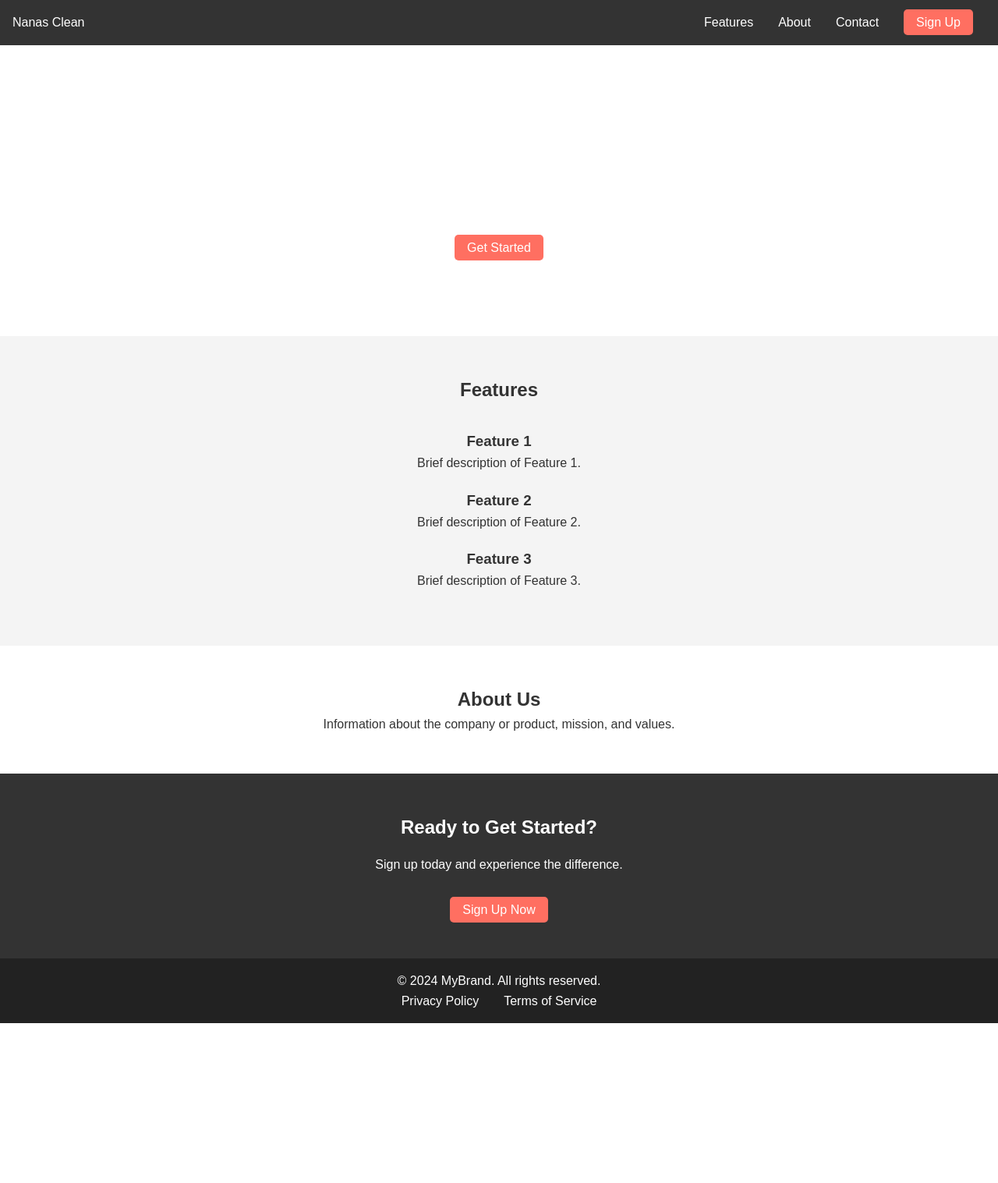
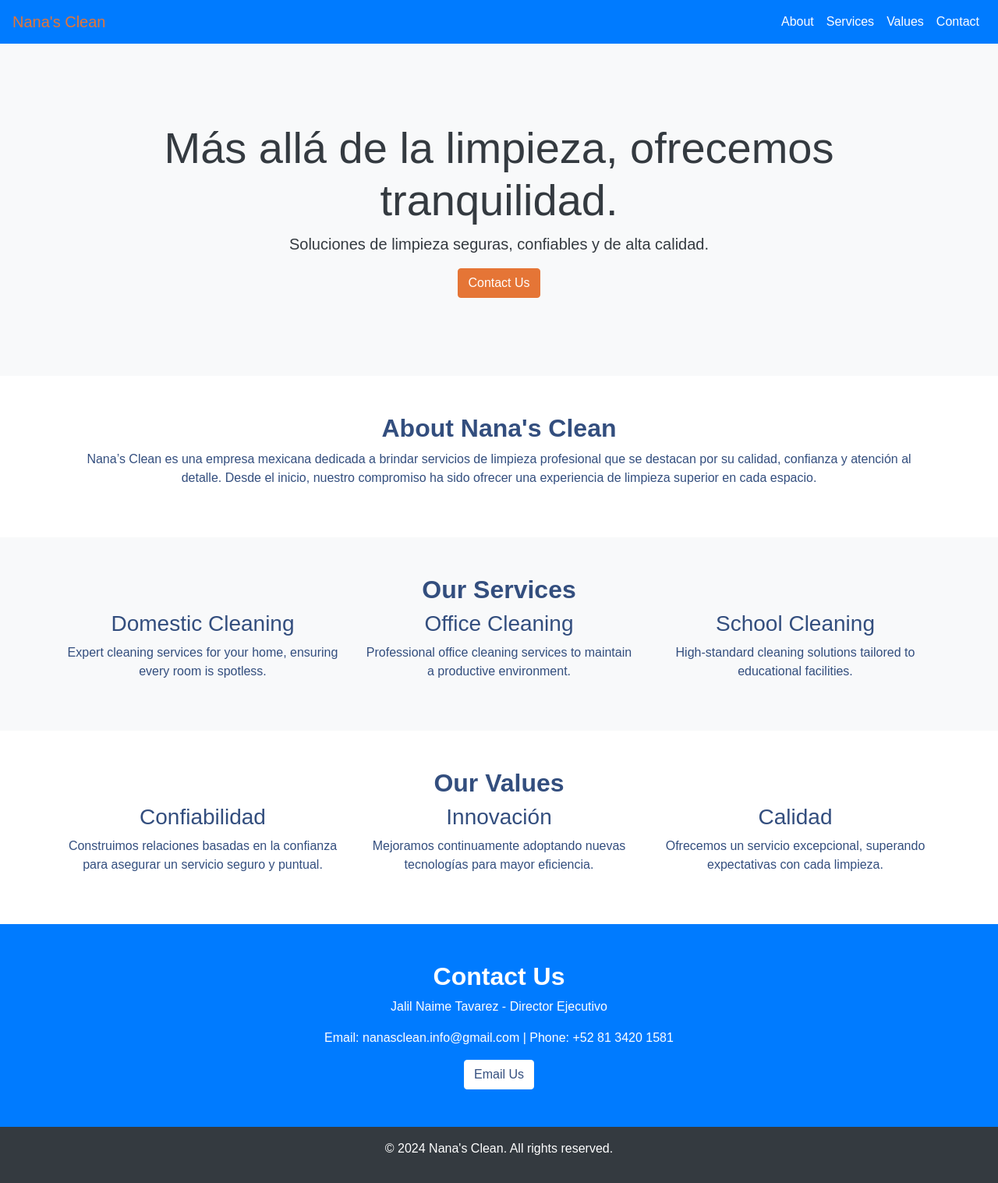
Before and after one commit to salog0d/nanaslanding, a plain HTML site: page index.html in a window 1280 px wide. Shown: the whole page at 78% size. Before the commit the page ends 1312 px from the top, so only its background shows below. Drawn offline with nearby package versions, Linux system fonts and the light colour scheme.

Commit message:
creamos identidad de la marca e implementacion de boostrap

```diff
--- a/index.html
+++ b/index.html
@@ -3,70 +3,103 @@
 <head>
     <meta charset="UTF-8">
     <meta name="viewport" content="width=device-width, initial-scale=1.0">
-    <title>Landing Page</title>
+    <title>Nana's Clean</title>
+    <link rel="stylesheet" href="https://stackpath.bootstrapcdn.com/bootstrap/4.5.2/css/bootstrap.min.css">
     <link rel="stylesheet" href="styles.css">
 </head>
 <body>
 
-    <!-- Header Section -->
-    <header>
-        <nav>
-            <div class="logo">Nanas Clean</div>
-            <ul class="nav-links">
-                <li><a href="#features">Features</a></li>
-                <li><a href="#about">About</a></li>
-                <li><a href="#contact">Contact</a></li>
-                <li><a href="#cta" class="cta-button">Sign Up</a></li>
+    <!-- Navbar -->
+    <nav class="navbar navbar-expand-lg navbar-dark bg-primary">
+        <a class="navbar-brand" href="#">Nana's Clean</a>
+        <button class="navbar-toggler" type="button" data-toggle="collapse" data-target="#navbarNav" aria-controls="navbarNav" aria-expanded="false" aria-label="Toggle navigation">
+            <span class="navbar-toggler-icon"></span>
+        </button>
+        <div class="collapse navbar-collapse" id="navbarNav">
+            <ul class="navbar-nav ml-auto">
+                <li class="nav-item"><a class="nav-link" href="#about">About</a></li>
+                <li class="nav-item"><a class="nav-link" href="#services">Services</a></li>
+                <li class="nav-item"><a class="nav-link" href="#values">Values</a></li>
+                <li class="nav-item"><a class="nav-link" href="#contact">Contact</a></li>
             </ul>
-        </nav>
-    </header>
+        </div>
+    </nav>
 
     <!-- Hero Section -->
-    <section class="hero" id="hero">
-        <h1>Welcome to Our Product</h1>
-        <p>Your solution to achieving great results effortlessly.</p>
-        <a href="#cta" class="cta-button">Get Started</a>
-    </section>
-
-    <!-- Features Section -->
-    <section class="features" id="features">
-        <h2>Features</h2>
-        <div class="feature-item">
-            <h3>Feature 1</h3>
-            <p>Brief description of Feature 1.</p>
-        </div>
-        <div class="feature-item">
-            <h3>Feature 2</h3>
-            <p>Brief description of Feature 2.</p>
-        </div>
-        <div class="feature-item">
-            <h3>Feature 3</h3>
-            <p>Brief description of Feature 3.</p>
+    <section class="hero bg-light text-center text-dark">
+        <div class="container">
+            <h1 class="display-4">Más allá de la limpieza, ofrecemos tranquilidad.</h1>
+            <p class="lead">Soluciones de limpieza seguras, confiables y de alta calidad.</p>
+            <a href="#contact" class="btn btn-primary">Contact Us</a>
         </div>
     </section>
 
     <!-- About Section -->
-    <section class="about" id="about">
-        <h2>About Us</h2>
-        <p>Information about the company or product, mission, and values.</p>
+    <section id="about" class="py-5">
+        <div class="container">
+            <h2 class="text-center text-primary">About Nana's Clean</h2>
+            <p class="text-center">Nana’s Clean es una empresa mexicana dedicada a brindar servicios de limpieza profesional que se destacan por su calidad, confianza y atención al detalle. Desde el inicio, nuestro compromiso ha sido ofrecer una experiencia de limpieza superior en cada espacio.</p>
+        </div>
     </section>
 
-    <!-- Call-to-Action (CTA) Section -->
-    <section class="cta" id="cta">
-        <h2>Ready to Get Started?</h2>
-        <p>Sign up today and experience the difference.</p>
-        <a href="#sign-up" class="cta-button">Sign Up Now</a>
+    <!-- Services Section -->
+    <section id="services" class="bg-light py-5">
+        <div class="container">
+            <h2 class="text-center text-primary">Our Services</h2>
+            <div class="row">
+                <div class="col-md-4 text-center">
+                    <h3>Domestic Cleaning</h3>
+                    <p>Expert cleaning services for your home, ensuring every room is spotless.</p>
+                </div>
+                <div class="col-md-4 text-center">
+                    <h3>Office Cleaning</h3>
+                    <p>Professional office cleaning services to maintain a productive environment.</p>
+                </div>
+                <div class="col-md-4 text-center">
+                    <h3>School Cleaning</h3>
+                    <p>High-standard cleaning solutions tailored to educational facilities.</p>
+                </div>
+            </div>
+        </div>
     </section>
 
-    <!-- Footer Section -->
-    <footer>
-        <p>&copy; 2024 MyBrand. All rights reserved.</p>
-        <ul class="footer-links">
-            <li><a href="#privacy">Privacy Policy</a></li>
-            <li><a href="#terms">Terms of Service</a></li>
-        </ul>
+    <!-- Values Section -->
+    <section id="values" class="py-5">
+        <div class="container">
+            <h2 class="text-center text-primary">Our Values</h2>
+            <div class="row">
+                <div class="col-md-4 text-center">
+                    <h3>Confiabilidad</h3>
+                    <p>Construimos relaciones basadas en la confianza para asegurar un servicio seguro y puntual.</p>
+                </div>
+                <div class="col-md-4 text-center">
+                    <h3>Innovación</h3>
+                    <p>Mejoramos continuamente adoptando nuevas tecnologías para mayor eficiencia.</p>
+                </div>
+                <div class="col-md-4 text-center">
+                    <h3>Calidad</h3>
+                    <p>Ofrecemos un servicio excepcional, superando expectativas con cada limpieza.</p>
+                </div>
+            </div>
+        </div>
+    </section>
+
+    <!-- Contact Section -->
+    <section id="contact" class="bg-primary text-white py-5">
+        <div class="container text-center">
+            <h2>Contact Us</h2>
+            <p>Jalil Naime Tavarez - Director Ejecutivo</p>
+            <p>Email: nanasclean.info@gmail.com | Phone: +52 81 3420 1581</p>
+            <a href="mailto:nanasclean.info@gmail.com" class="btn btn-light">Email Us</a>
+        </div>
+    </section>
+
+    <!-- Footer -->
+    <footer class="text-center py-3 bg-dark text-white">
+        <p>&copy; 2024 Nana's Clean. All rights reserved.</p>
     </footer>
 
-    <script src="script.js"></script>
+    <script src="https://code.jquery.com/jquery-3.5.1.slim.min.js"></script>
+    <script src="https://cdn.jsdelivr.net/npm/bootstrap@4.5.2/dist/js/bootstrap.bundle.min.js"></script>
 </body>
 </html>
--- a/styles.css
+++ b/styles.css
@@ -1,115 +1,49 @@
-/* General Reset */
-* {
-    margin: 0;
-    padding: 0;
-    box-sizing: border-box;
+/* General Styles */
+body {
+    font-family: 'Jumper Regular', sans-serif;
+    color: #334e7e;
 }
 
-/* Body Styles */
-body {
-    font-family: Arial, sans-serif;
-    color: #333;
-    line-height: 1.6;
+.hero {
+    padding: 100px 0;
+    background-color: #a3b5ce;
+    color: #334e7e;
 }
 
-/* Header Styles */
-header {
-    background: #333;
-    color: #fff;
-    padding: 1rem;
-}
-header nav {
-    display: flex;
-    justify-content: space-between;
-    align-items: center;
-}
-.nav-links {
-    list-style: none;
-    display: flex;
-}
-.nav-links li {
-    margin: 0 1rem;
-}
-.nav-links a {
-    color: #fff;
-    text-decoration: none;
-}
-.cta-button {
-    padding: 0.5rem 1rem;
-    background: #ff6f61;
-    color: #fff;
-    text-decoration: none;
-    border-radius: 5px;
-}
-.cta-button:hover {
-    background: #ff4f41;
+section h2 {
+    font-weight: bold;
 }
 
-/* Hero Section */
-.hero {
-    background: url('hero-image.jpg') center/cover no-repeat;
-    color: #fff;
-    padding: 100px 20px;
-    text-align: center;
-}
-.hero h1 {
-    font-size: 3rem;
-    margin-bottom: 1rem;
-}
-.hero p {
-    font-size: 1.2rem;
-    margin-bottom: 1.5rem;
+.text-primary {
+    color: #334e7e !important;
 }
 
-/* Features Section */
-.features {
-    padding: 50px 20px;
-    text-align: center;
-    background: #f4f4f4;
+/* Button Styles */
+.btn-primary {
+    background-color: #e57536;
+    border-color: #e57536;
 }
-.features h2 {
-    margin-bottom: 2rem;
-}
-.feature-item {
-    margin: 20px 0;
+.btn-primary:hover {
+    background-color: #cc6532;
+    border-color: #cc6532;
 }
 
-/* About Section */
-.about {
-    padding: 50px 20px;
-    text-align: center;
+/* Navbar Styles */
+.navbar-dark .navbar-brand {
+    color: #e57536;
+}
+.navbar-dark .nav-link {
+    color: #ffffff !important;
+}
+.navbar-dark .nav-link:hover {
+    color: #a3b5ce !important;
 }
 
-/* CTA Section */
-.cta {
-    background: #333;
-    color: #fff;
-    text-align: center;
-    padding: 50px 20px;
+/* Contact Section */
+#contact {
+    background-color: #334e7e;
 }
-.cta h2 {
-    margin-bottom: 1rem;
+.btn-light {
+    background-color: #ffffff;
+    color: #334e7e;
 }
-.cta p {
-    margin-bottom: 2rem;
-}
-
-/* Footer */
-footer {
-    background: #222;
-    color: #fff;
-    text-align: center;
-    padding: 1rem;
-}
-.footer-links {
-    list-style: none;
-    display: flex;
-    justify-content: center;
-}
-.footer-links li {
-    margin: 0 1rem;
-}
-.footer-links a {
-    color: #fff;
-    text-decoration: none;
-}
```
